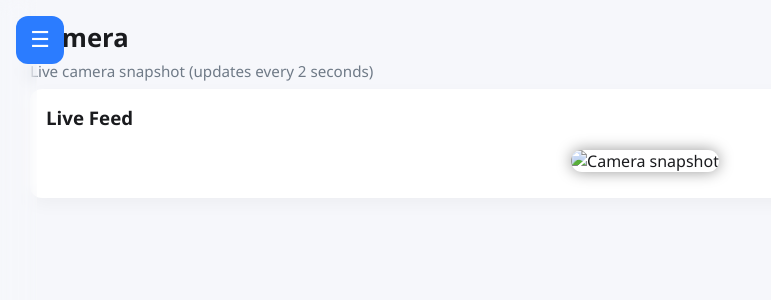
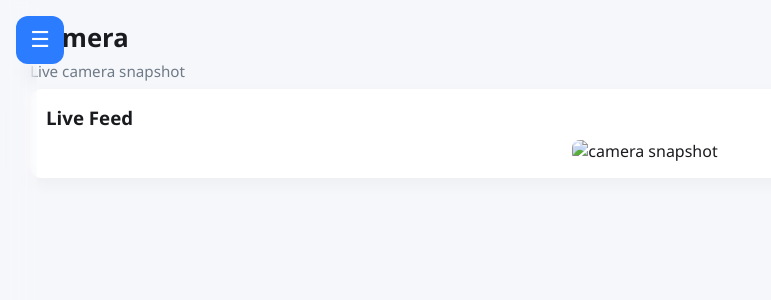
Before and after one commit to chru3b78rjxn74ujrjyhhe/landsilde, a Flask app: template templates/camera.html in a window 1280 px wide. Shown: the top 300 px of the page, without its empty margins (0-771 px from the left). Run offline with Flask 3, Linux system fonts and the light colour scheme; the template is opened without the code that fills it, so the values that code supplies are empty.

Commit message:
Update camera.html

```diff
--- a/templates/camera.html
+++ b/templates/camera.html
@@ -1,35 +1,30 @@
 {% extends "base.html" %}
 
 {% block content %}
-
 <header class="page-header">
   <h1>Camera</h1>
-    <div class="header-meta">Live camera snapshot (updates every 2 seconds)</div>
+  <div class="header-meta">Live camera snapshot</div>
 </header>
 
 <div class="grid">
   <div class="card wide">
     <h3>Live Feed</h3>
-
-        <div style="text-align:center; padding:10px;">
+    <div style="text-align:center;">
       <img id="cameraImg"
-                 src="{{ url_for('camera_feed') }}?t={{ random() }}"
-                 alt="Camera snapshot"
-                 style="max-width:100%; border-radius:12px; box-shadow:0 0 15px rgba(0,0,0,0.4);">
+           src="{{ url_for('camera_feed') }}"
+           alt="camera snapshot"
+           style="max-width:100%;border-radius:8px;">
     </div>
   </div>
 </div>
-
 {% endblock %}
 
 {% block scripts %}
 <script>
-    // 🔄 update image every 2 seconds
-    function updateCamera() {
+  // Auto-refresh camera image every 2 seconds
+  setInterval(() => {
     const img = document.getElementById("cameraImg");
-        img.src = "{{ url_for('camera_feed') }}" + "?cache=" + Date.now();
-    }
-
-    setInterval(updateCamera, 2000);
+    img.src = "{{ url_for('camera_feed') }}" + "?t=" + Date.now();
+  }, 2000);
 </script>
 {% endblock %}
```
Lines whose indentation alone changed are shown as unchanged.
